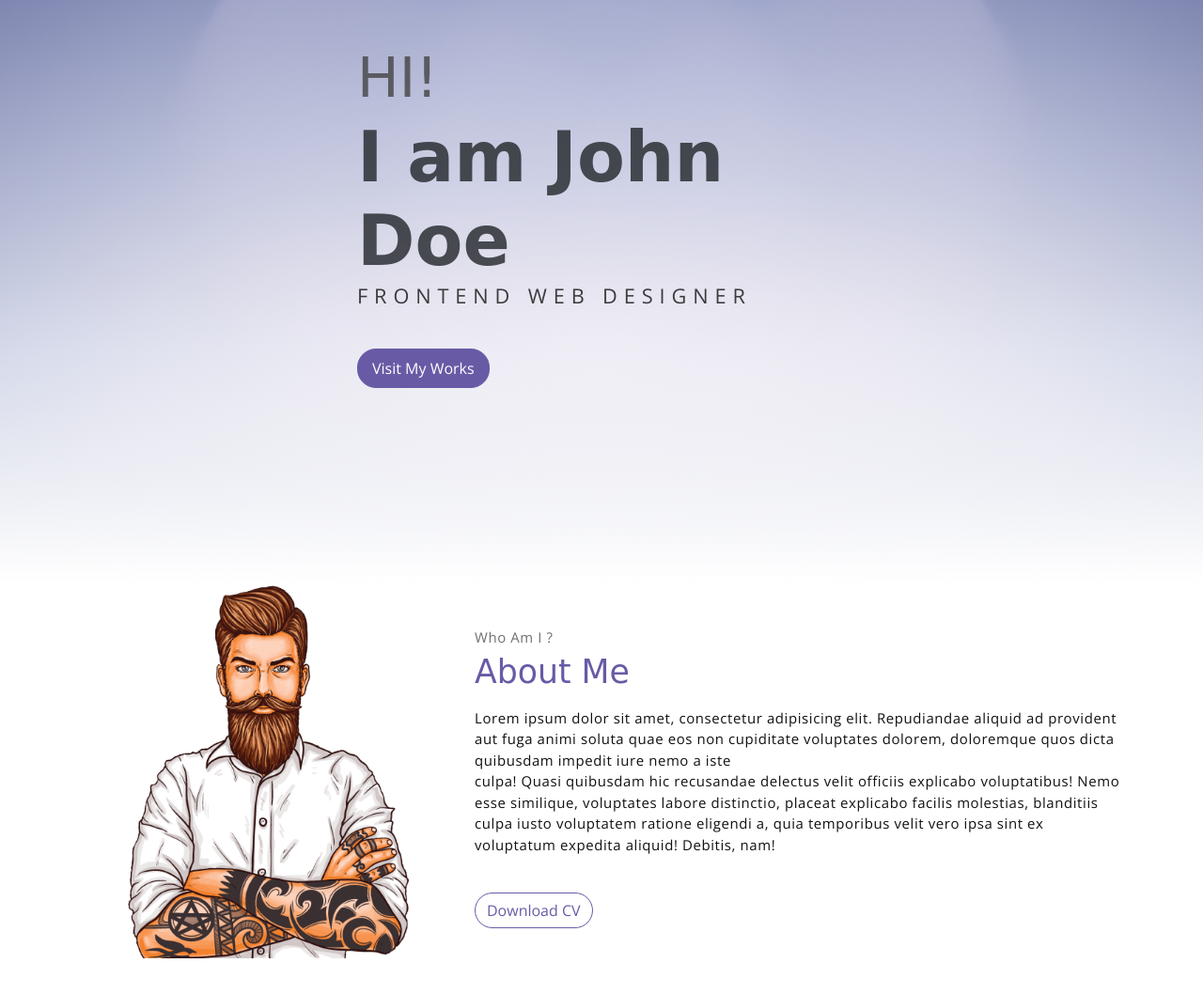
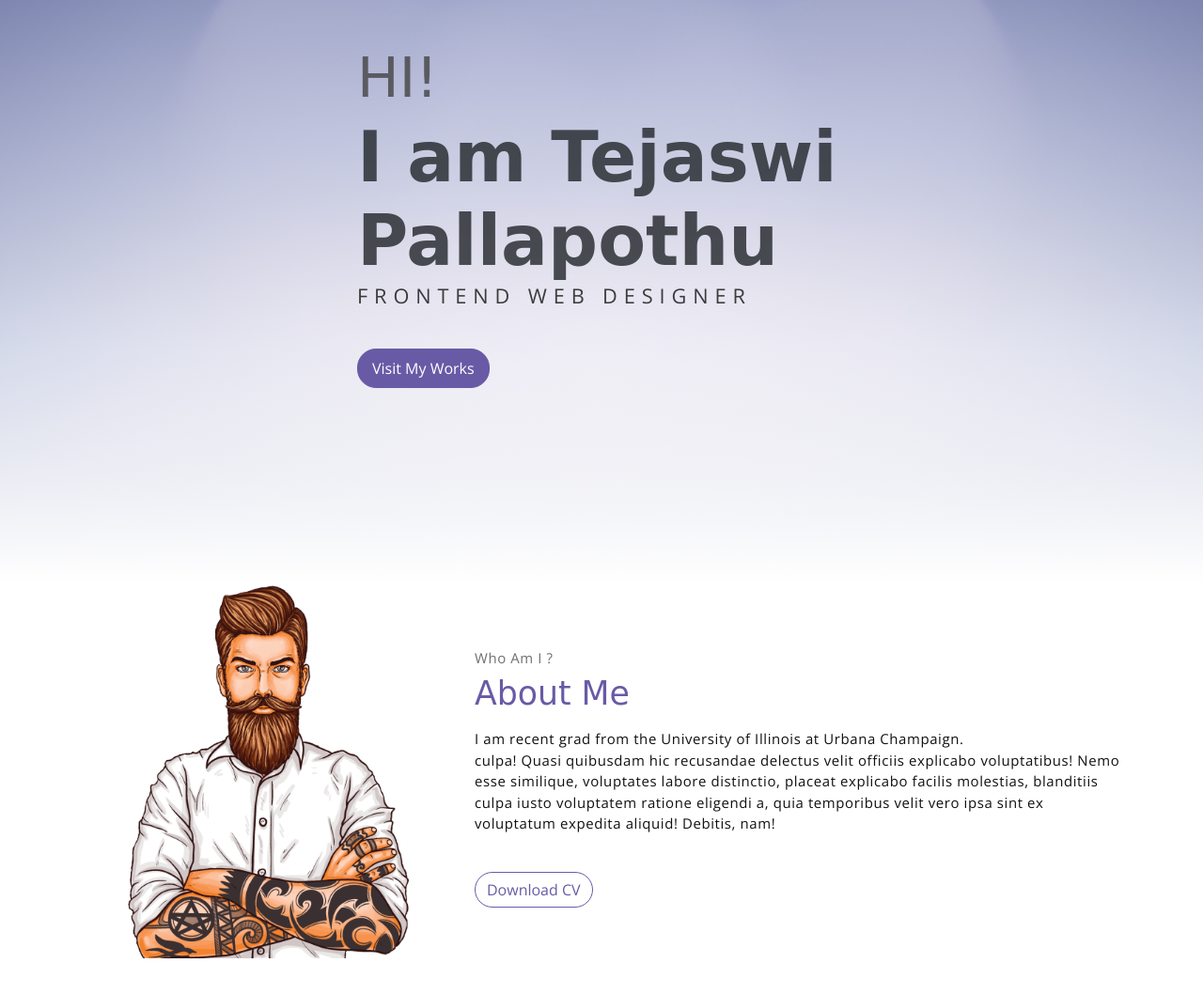
Before and after one commit to tejaswipallapothu29/tejaswipallapothu, a website: page index.html in a window 1280 px wide. Shown: the part 180-1238 px from the top of the page at 94% size. Drawn offline with nearby package versions, Linux system fonts and the light colour scheme; a web font is replaced by a local one.

Commit message:
Update index.html

```diff
--- a/index.html
+++ b/index.html
@@ -54,7 +54,7 @@
         <div class="header-content container">
             <h1 class="header-title">
                 <span class="up">HI!</span>
-                <span class="down">I am John Doe</span>
+                <span class="down">I am Tejaswi Pallapothu</span>
             </h1>
             <p class="header-subtitle">FRONTEND WEB DESIGNER</p>
 
@@ -75,7 +75,7 @@
                     <p class="section-subtitle">Who Am I ?</p>
                     <h2 class="section-title mb-3">About Me</h2>
                     <p>
-                        Lorem ipsum dolor sit amet, consectetur adipisicing elit. Repudiandae aliquid ad provident aut fuga animi soluta quae eos non cupiditate voluptates dolorem, doloremque quos dicta quibusdam impedit iure nemo a iste
+                       I am recent grad from the University of Illinois at Urbana Champaign.
                         <br>culpa! Quasi quibusdam hic recusandae delectus velit officiis explicabo voluptatibus! Nemo esse similique, voluptates labore distinctio, placeat explicabo facilis molestias, blanditiis culpa iusto voluptatem ratione eligendi a, quia temporibus velit vero ipsa sint ex voluptatum expedita aliquid! Debitis, nam!
                     </p>
                     <button class="btn-rounded btn btn-outline-primary mt-4">Download CV</button>
```
